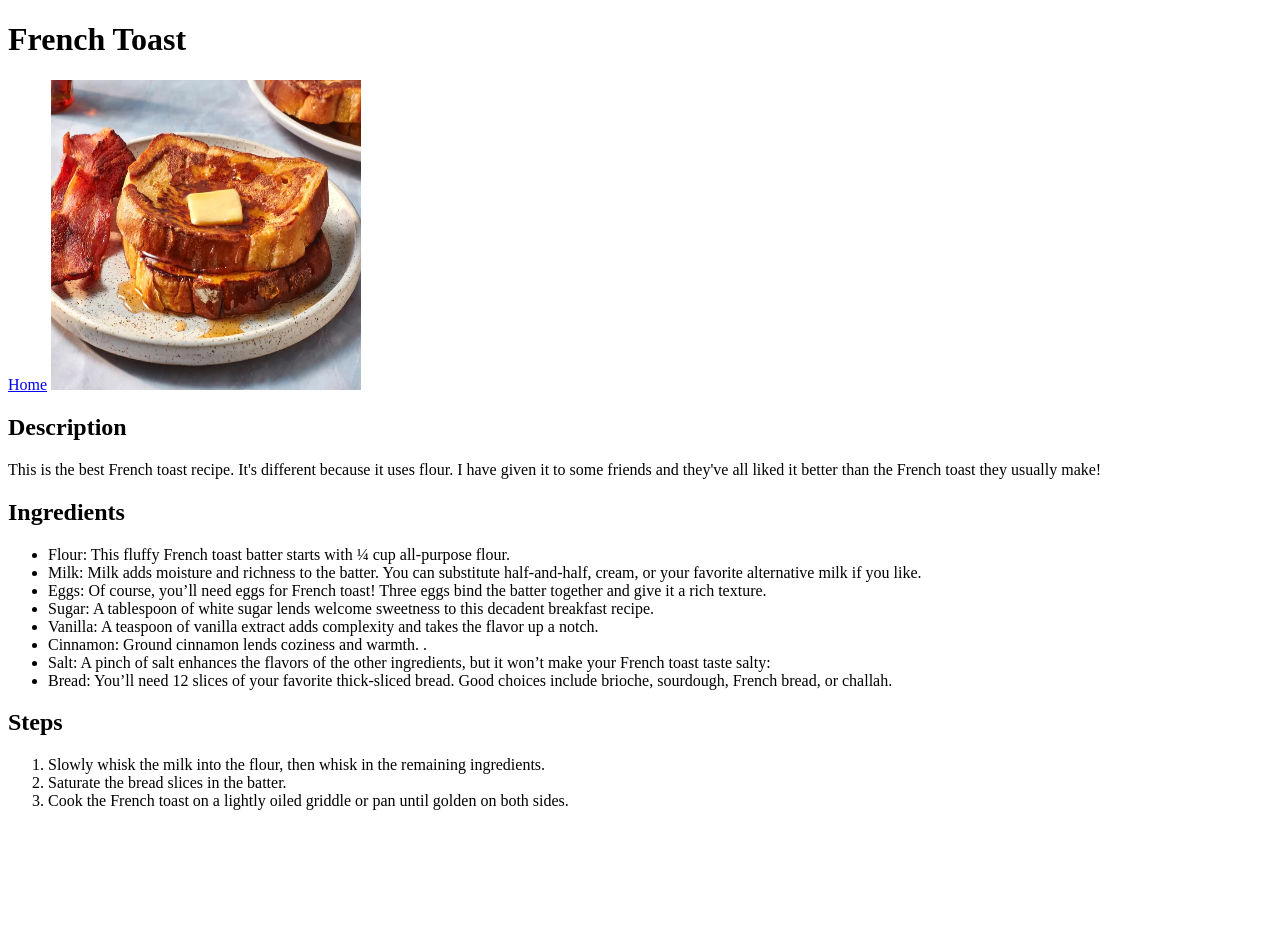
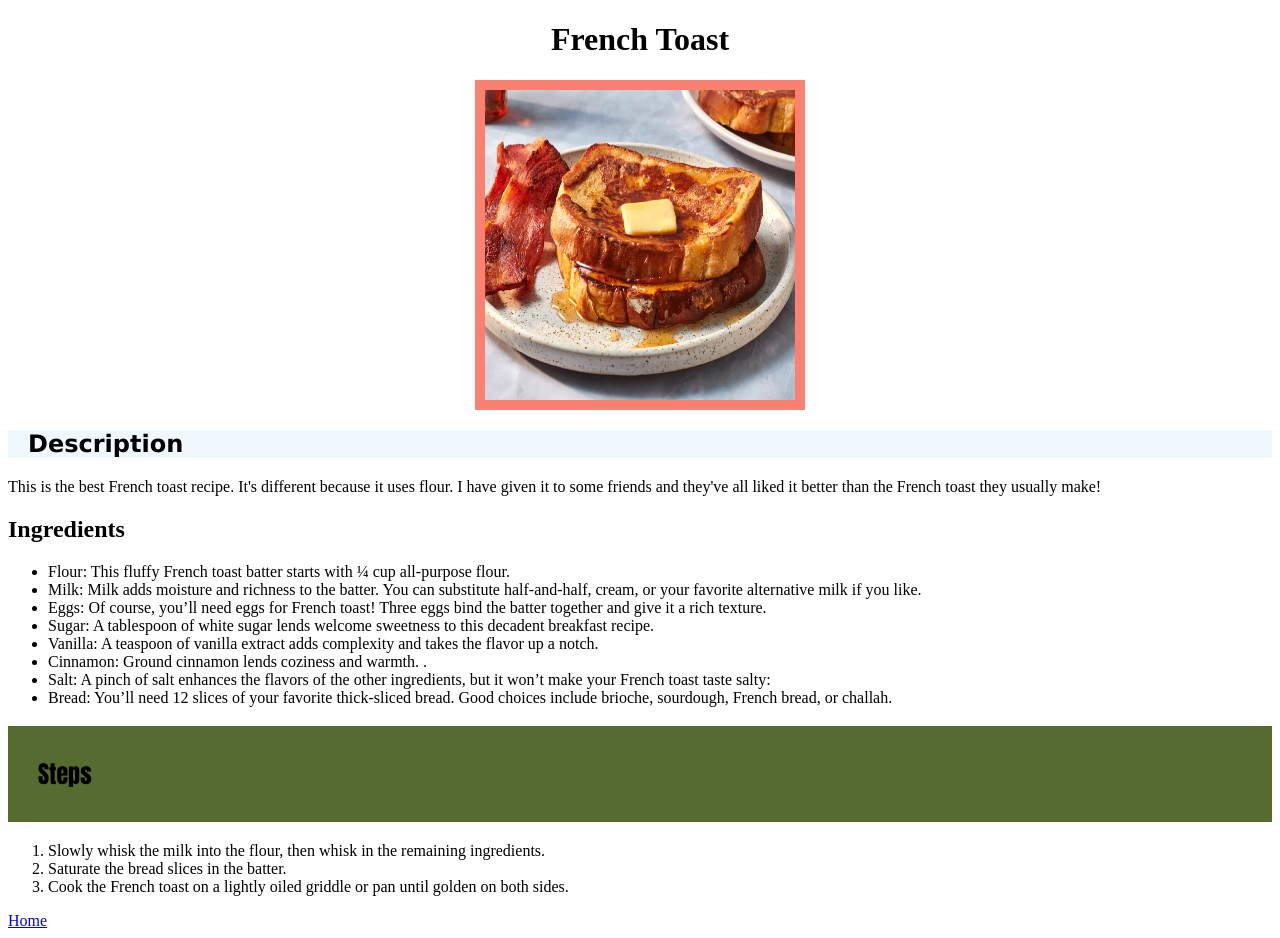
Before and after one commit to ctonneslan/odin-recipes, a plain HTML site: page recipes/french_toast.html in a window 1280 px wide. Before the commit the page ends 826 px from the top, so only its background shows below. Drawn offline with Linux system fonts and the light colour scheme.

Commit message:
Added CSS files to practice some styling and get familiar with different commands.
Specifically styles.css, css_lasagna.css and css_french_toast.css.

```diff
--- /dev/null
+++ b/recipes/css_french_toast.css
@@ -0,0 +1,22 @@
+.heading.title {
+    text-align: center;
+}
+
+.image {
+    display: block;
+    border: 10px solid salmon;
+    margin: auto
+}
+
+.heading.description {
+    background-color: aliceblue;
+    font-family: 'Lucida Sans', 'Lucida Sans Regular', 'Lucida Grande', 'Lucida Sans Unicode', Geneva, Verdana, sans-serif;
+    padding-left: 20px;
+}
+
+.heading.steps {
+    background-color: darkolivegreen;
+    font-family: Impact, Haettenschweiler, 'Arial Narrow Bold', sans-serif;
+    font-weight: bold;
+    padding: 30px;
+}
--- /dev/null
+++ b/recipes/css_lasagna.css
@@ -0,0 +1,15 @@
+h1 {
+    text-align: center;
+}
+
+img {
+    display: block;
+    margin: auto;
+    border: 5px solid rgb(213, 49, 17);
+}
+
+.heading {
+    background-color: yellow;
+    border: 5px black;
+    padding: 5px
+}
--- a/recipes/french_toast.html
+++ b/recipes/french_toast.html
@@ -1,17 +1,17 @@
 <!DOCTYPE html>
 <html lang="en">
 <head>
+    <link rel="stylesheet" href="css_french_toast.css">
     <meta charset="UTF-8">
     <meta name="viewport" content="width=device-width, initial-scale=1.0">
     <title>Document</title>
 </head>
 <body>
-    <h1>French Toast</h1>
-    <a href="../index.html">Home</a>
-    <img src="../images/french_toast.webp" alt="French Toast" height="310" width="310">
-    <h2>Description</h2>
+    <h1 class="heading title">French Toast</h1>
+    <img class="image" src="../images/french_toast.webp" alt="French Toast" height="310" width="310">
+    <h2 class="heading description">Description</h2>
     <p>This is the best French toast recipe. It's different because it uses flour. I have given it to some friends and they've all liked it better than the French toast they usually make!</p>
-    <h2>Ingredients</h2>
+    <h2 class="heading ingredients">Ingredients</h2>
     <ul>
         <li>Flour: This fluffy French toast batter starts with ¼ cup all-purpose flour. </li>
         <li>Milk: Milk adds moisture and richness to the batter. You can substitute half-and-half, cream, or your favorite alternative milk if you like. </li>
@@ -22,11 +22,12 @@
         <li>Salt: A pinch of salt enhances the flavors of the other ingredients, but it won’t make your French toast taste salty: </li>
         <li>Bread: You’ll need 12 slices of your favorite thick-sliced bread. Good choices include brioche, sourdough, French bread, or challah.</li>
     </ul>
-    <h2>Steps</h2>
+    <h2 class="heading steps">Steps</h2>
     <ol>
         <li>Slowly whisk the milk into the flour, then whisk in the remaining ingredients. </li>
         <li>Saturate the bread slices in the batter. </li>
         <li>Cook the French toast on a lightly oiled griddle or pan until golden on both sides.</li>
     </ol>
+    <a href="../index.html">Home</a>
 </body>
 </html>
--- /dev/null
+++ b/styles.css
@@ -0,0 +1,23 @@
+* {
+    font-family:'Franklin Gothic Medium', 'Arial Narrow', Arial, sans-serif;
+    color: black;
+}
+
+h1 {
+    background-color: lightblue;
+    text-align: center;
+    padding: 20px;
+}
+
+div.container {
+    text-align: center;
+}
+
+ul.list {
+    display: inline-block;
+    text-align: left;
+}
+
+a:hover {
+    background-color: yellow;
+}
```
Also changed, not shown: index.html (+8 -5 lines), recipes/lasagna.html (+6 -5 lines).
